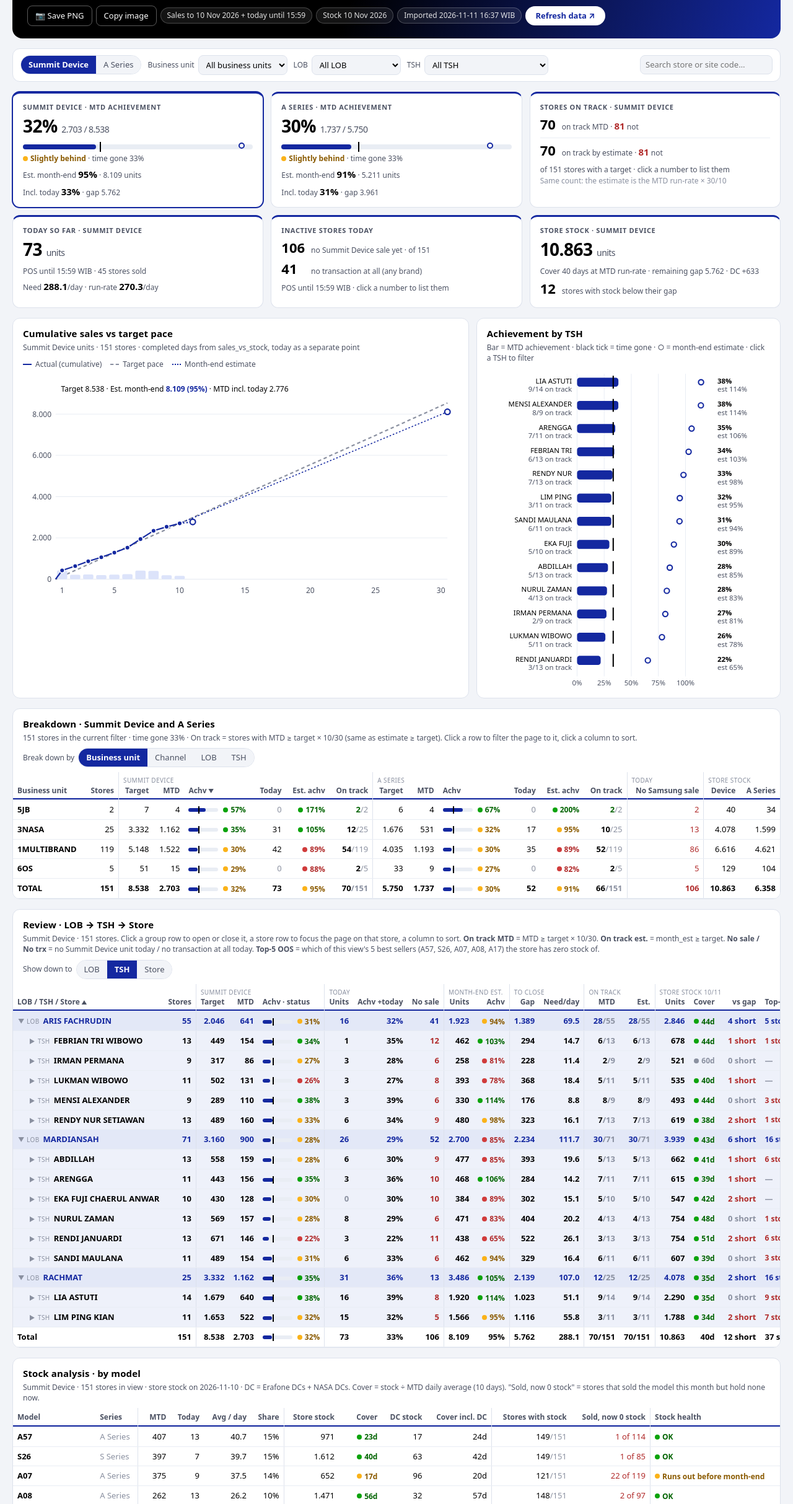
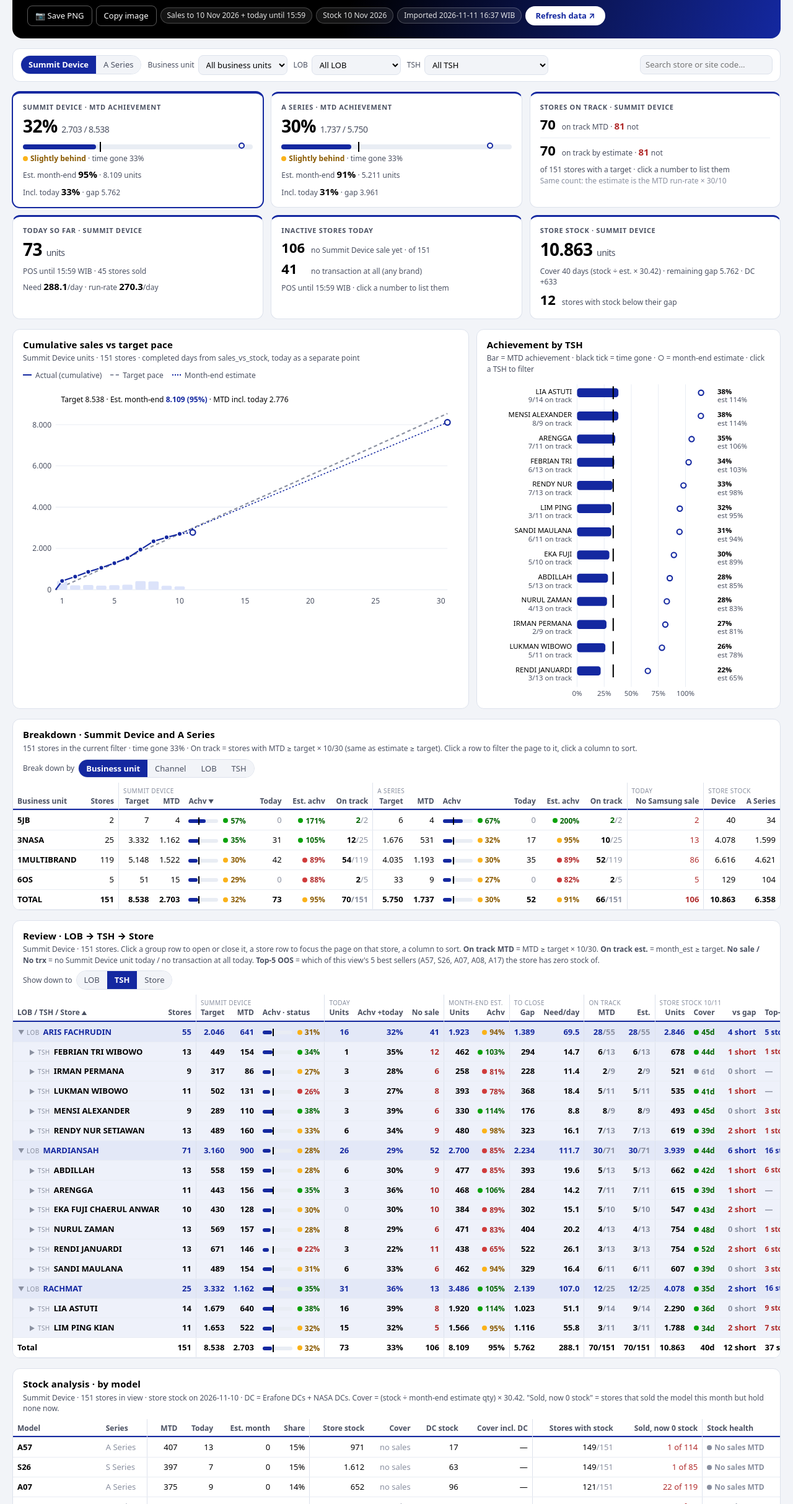
Before and after one commit to rcm5DaMon/samsung_summit, a plain HTML site: page index.html in a window 1280 px wide. Shown: the part 133-2560 px from the top of the page at 62% size. Drawn offline with Linux system fonts and the light colour scheme.

Commit message:
Add files via upload

```diff
--- a/index.html
+++ b/index.html
@@ -290,7 +290,7 @@
 
   <footer>
     <p>Source: BigQuery e-smart-433113 · sales and stock: region_data.sales_vs_stock (completed days to <span class="f-asof"></span>, stock <span class="f-stock"></span>) · today: region_data.sales_daily (PAID POS) · targets: master_data.target_summit_november and master_data.target_aseries_samsung · store attributes: sales_b2c.master_store_r5.</p>
-    <p>Summit Device = all SAMSUNG, Product_Category = Device units. A Series = SAMSUNG Device with Detail_Cat = A SERIES. MTD = SUM_quantity for completed days. Estimate = SUM_month_est_quantity (completed-day run-rate × 30). On track (MTD) = MTD ≥ target × days gone ÷ 30. On track (estimate) = estimate ≥ target. Today = PAID POS orders in sales_daily, only counted when its date is after the last completed day. Gap = target − (MTD + today). Need / day = gap ÷ days left incl. today. Cover = stock ÷ MTD daily average.</p>
+    <p>Summit Device = all SAMSUNG, Product_Category = Device units. A Series = SAMSUNG Device with Detail_Cat = A SERIES. MTD = SUM_quantity for completed days. Estimate = SUM_month_est_quantity (completed-day run-rate × 30). On track (MTD) = MTD ≥ target × days gone ÷ 30. On track (estimate) = estimate ≥ target. Today = PAID POS orders in sales_daily, only counted when its date is after the last completed day. Gap = target − (MTD + today). Need / day = gap ÷ days left incl. today. Cover (days) = (stock ÷ month-end estimate qty) × 30.42.</p>
   </footer>
 </div>
 
@@ -308,6 +308,9 @@ const parseDate = (s) => new Date(s + "T00:00:00");
 const dayMs = 86400000;
 const shortName = (n) => n.replace(/^ERAFONE\s+(&\s+MORE\s+)?/, "").replace(/^SAMSUNG\s+(STORE\s+)?/, "SES ");
 const twoWords = (n) => n.split(" ").slice(0, 2).join(" ");
+// Cover (days) = (stock / month-end estimate qty) x 30.42 average days per month
+const DAYS_PER_MONTH = 30.42;
+const coverOf = (stock, est) => est > 0 ? stock / est * DAYS_PER_MONTH : (stock > 0 ? Infinity : null);
 const CH_SHORT = { "SAMSUNG STORE": "SES", "ERAFONE & MORE": "E&M", "ERAFONE": "Erafone", "FRANCHISE": "Franchise", "XL STORE": "XL", "INDOSAT STORE": "Indosat", "LOTTEMART": "Lotte", "AGRES": "Agres" };
 const chShort = (c) => CH_SHORT[c] || c;
 
@@ -342,9 +345,9 @@ function prep(j) {
     s.days[di][0] += +qa; s.days[di][1] += +qA; s.mtd.all += +qa; s.mtd.a += +qA;
   });
   split(j.est).forEach(([site, ea, eA]) => { const s = map.get(site); if (s) { s.est.all = +ea; s.est.a = +eA; } });
-  split(j.mix).forEach(([site, cat, model, mtd, tod, stk]) => {
+  split(j.mix).forEach(([site, cat, model, mtd, tod, stk, est]) => {
     const s = map.get(site); if (!s) return;
-    s.models.push({ cat, model, mtd: +mtd, today: +tod, stock: +stk });
+    s.models.push({ cat, model, mtd: +mtd, today: +tod, stock: +stk, est: +(est || 0) });
     s.today.all += +tod; s.stock.all += +stk;
     if (cat === "A") { s.today.a += +tod; s.stock.a += +stk; }
   });
@@ -364,7 +367,7 @@ function metrics(s, k = state.prog) {
   return { target, mtd, today, tot, est, stock, exp, pace, gap, rate,
     achv: target ? mtd / target : null, achvT: target ? tot / target : null, estAchv: target ? est / target : null,
     onMtd: target > 0 && pace >= 1, onEst: target > 0 && est >= target,
-    need: gap / D.remDays, cover: rate ? stock / rate : (stock ? Infinity : null), short: target > 0 && stock < gap,
+    need: gap / D.remDays, cover: coverOf(stock, est), short: target > 0 && stock < gap,
     inactive: D.hasToday && today <= 0, noTrx: D.hasToday && s.orders === 0 };
 }
 
@@ -518,7 +521,7 @@ function sumMetrics(rows, k = state.prog) {
   });
   o.achv = o.target ? o.mtd / o.target : null; o.achvT = o.target ? o.tot / o.target : null; o.estAchv = o.target ? o.est / o.target : null;
   o.pace = o.target ? (o.exp ? o.mtd / o.exp : 1) : null; o.rate = D.doneDays ? o.mtd / D.doneDays : 0;
-  o.need = o.gap / D.remDays; o.cover = o.rate ? o.stock / o.rate : null;
+  o.need = o.gap / D.remDays; o.cover = coverOf(o.stock, o.est);
   o.gapAgg = Math.max(0, o.target - o.tot);
   return o;
 }
@@ -558,7 +561,7 @@ function renderKpis(rows) {
   const pools = dcPools(rows), dcQ = D.dcStock.filter((r) => pools.has(r.bu) && (state.prog === "all" || r.cat === "A")).reduce((a, r) => a + r.q, 0);
   const stock = `<div class="card kpi"><div class="label">Store stock · ${P}</div>
       <div class="value">${fmt(o.stock)} <small>units</small></div>
-      <div class="foot">Cover ${o.cover == null ? "—" : Math.round(o.cover) + " days"} at MTD run-rate · remaining gap ${fmt(o.gapAgg)} · DC +${fmt(dcQ)}</div>
+      <div class="foot">Cover ${o.cover == null || !isFinite(o.cover) ? "—" : Math.floor(o.cover) + " days"} (stock ÷ est. × 30.42) · remaining gap ${fmt(o.gapAgg)} · DC +${fmt(dcQ)}</div>
       <div class="pick">${btn("short", o.short)}<span>stores with stock below their gap</span></div></div>`;
   document.getElementById("kpis").innerHTML = progCard("all") + progCard("a") + track + today + inact + stock;
   document.querySelectorAll("[data-pick]").forEach((b) => b.onclick = (e) => {
@@ -691,9 +694,9 @@ function achvCell(achv, pace, has) {
 }
 function coverHtml(cover, stock) {
   if (cover == null) return `<span class="muted">—</span>`;
-  if (!isFinite(cover)) return `<span class="muted" title="Stock but no sales MTD">no sales</span>`;
+  if (!isFinite(cover)) return `<span class="muted" title="Stock but no estimated sales this month">no sales</span>`;
   const cls = cover < 7 ? "s-crit" : cover < D.remDays ? "s-warn" : cover > 60 ? "s-none" : "s-good";
-  return `<span class="status ${cls}" title="${cover < D.remDays ? "Runs out before month-end at the MTD run-rate" : cover > 60 ? "More than 60 days of stock" : "Covers the rest of the month"}"><i class="dot"></i>${Math.floor(cover)}d</span>`;
+  return `<span class="status ${cls}" title="${cover < D.remDays ? "Runs out before month-end at the estimated pace" : cover > 60 ? "More than 60 days of stock" : "Covers the rest of the month"}"><i class="dot"></i>${Math.floor(cover)}d</span>`;
 }
 
 function renderReview(rows) {
@@ -781,7 +784,7 @@ function renderReview(rows) {
   t.tFoot.innerHTML = `<tr><td class="l">Total</td><td>${fmt(o.n)}</td><td class="bl">${fmt(o.target)}</td><td>${fmt(o.mtd)}</td><td class="l">${achvCell(o.achv, o.pace, o.target > 0)}</td><td class="bl">${D.hasToday ? fmt(o.today) : "—"}</td><td>${pct(o.achvT)}</td><td>${D.hasToday ? fmt(o.inactive) : "—"}</td>
     <td class="bl">${fmt(o.est)}</td><td>${pct(o.estAchv)}</td><td class="bl">${fmt(o.gapAgg)}</td><td>${(o.gapAgg / D.remDays).toFixed(1)}</td>
     <td class="bl">${o.onMtd}/${o.withT}</td><td>${o.onEst}/${o.withT}</td>
-    <td class="bl">${fmt(o.stock)}</td><td>${o.cover == null ? "—" : Math.round(o.cover) + "d"}</td><td>${o.short} short</td><td class="l">${oosAll} stores</td></tr>`;
+    <td class="bl">${fmt(o.stock)}</td><td>${o.cover == null || !isFinite(o.cover) ? "—" : Math.floor(o.cover) + "d"}</td><td>${o.short} short</td><td class="l">${oosAll} stores</td></tr>`;
 }
 
 // ---------- breakdown table (like iP18 vs iP17): both targets side by side ----------
@@ -840,43 +843,42 @@ function renderModels(rows) {
   const ok = (cat) => k === "all" || cat === "A";
   const pools = dcPools(rows);
   const by = new Map();
-  const get = (model, cat) => by.get(model) || by.set(model, { model, cat, mtd: 0, today: 0, stock: 0, dc: 0, withStock: 0, selling: 0, zeroSelling: 0 }).get(model);
+  const get = (model, cat) => by.get(model) || by.set(model, { model, cat, mtd: 0, today: 0, stock: 0, est: 0, dc: 0, withStock: 0, selling: 0, zeroSelling: 0 }).get(model);
   rows.forEach((s) => s.models.forEach((x) => {
     if (!ok(x.cat)) return;
     const o = get(x.model, x.cat);
-    o.mtd += x.mtd; o.today += x.today; o.stock += x.stock;
+    o.mtd += x.mtd; o.today += x.today; o.stock += x.stock; o.est += x.est;
     if (x.stock > 0) o.withStock++;
   }));
   // stores that sold the model MTD but now hold zero stock of it
   rows.forEach((s) => { const have = new Map(s.models.map((x) => [x.model, x])); by.forEach((o) => { const x = have.get(o.model); if (x && x.mtd > 0) { o.selling++; if (x.stock <= 0) o.zeroSelling++; } }); });
   D.dcStock.forEach((r) => { if (ok(r.cat) && pools.has(r.bu)) get(r.model, r.cat).dc += r.q; });
   const list = [...by.values()].filter((o) => o.mtd || o.today || o.stock || o.dc).sort((a, b) => (b.mtd + b.today) - (a.mtd + a.today) || b.stock - a.stock);
-  const n = rows.length, tot = list.reduce((a, o) => ({ mtd: a.mtd + o.mtd, today: a.today + o.today, stock: a.stock + o.stock, dc: a.dc + o.dc }), { mtd: 0, today: 0, stock: 0, dc: 0 });
+  const n = rows.length, tot = list.reduce((a, o) => ({ mtd: a.mtd + o.mtd, today: a.today + o.today, stock: a.stock + o.stock, est: a.est + o.est, dc: a.dc + o.dc }), { mtd: 0, today: 0, stock: 0, est: 0, dc: 0 });
+  const days = (c) => c == null || !isFinite(c) ? "—" : Math.floor(c) + "d";
   const health = (o) => {
-    const rate = D.doneDays ? o.mtd / D.doneDays : 0, c = rate ? o.stock / rate : null;
-    if (!rate) return o.stock ? `<span class="status s-none"><i class="dot"></i>No sales MTD</span>` : "—";
+    const c = coverOf(o.stock, o.est);
+    if (!(o.est > 0)) return o.stock ? `<span class="status s-none"><i class="dot"></i>No sales MTD</span>` : "—";
     if (c < 7) return `<span class="status s-crit"><i class="dot"></i>Low · refill</span>`;
     if (c < D.remDays) return `<span class="status s-warn"><i class="dot"></i>Runs out before month-end</span>`;
     if (c > 60) return `<span class="status s-none"><i class="dot"></i>Overstock (&gt;60d)</span>`;
     return `<span class="status s-good"><i class="dot"></i>OK</span>`;
   };
   document.getElementById("stockNote").innerHTML = `${P} · ${n} stores in view · store stock on ${D.j.stock_date} · DC = ${[...pools].map((p) => p === "3NASA" ? "NASA DCs" : "Erafone DCs").join(" + ")}. ` +
-    `Cover = stock ÷ MTD daily average (${D.doneDays} days). "Sold, now 0 stock" = stores that sold the model this month but hold none now.`;
-  t.tHead.innerHTML = `<tr><th class="l">Model</th><th class="l">Series</th><th class="bl">MTD</th><th>Today</th><th>Avg / day</th><th>Share</th>
+    `Cover = (stock ÷ month-end estimate qty) × 30.42. "Sold, now 0 stock" = stores that sold the model this month but hold none now.`;
+  t.tHead.innerHTML = `<tr><th class="l">Model</th><th class="l">Series</th><th class="bl">MTD</th><th>Today</th><th>Est. month</th><th>Share</th>
     <th class="bl">Store stock</th><th>Cover</th><th>DC stock</th><th>Cover incl. DC</th><th class="bl">Stores with stock</th><th>Sold, now 0 stock</th><th class="l bl">Stock health</th></tr>`;
   t.tBodies[0].innerHTML = list.map((o) => {
-    const rate = D.doneDays ? o.mtd / D.doneDays : 0;
     return `<tr><td class="l"><b>${esc(o.model)}</b></td><td class="l muted">${CAT[o.cat] || o.cat}</td>
-      <td class="bl">${fmt(o.mtd)}</td><td class="${o.today ? "" : "muted"}">${D.hasToday ? fmt(o.today) : "—"}</td><td>${rate.toFixed(1)}</td><td>${pct(tot.mtd ? o.mtd / tot.mtd : null)}</td>
-      <td class="bl">${fmt(o.stock)}</td><td>${coverHtml(rate ? o.stock / rate : (o.stock ? Infinity : null))}</td>
-      <td>${fmt(o.dc)}</td><td>${rate ? Math.round((o.stock + o.dc) / rate) + "d" : "—"}</td>
+      <td class="bl">${fmt(o.mtd)}</td><td class="${o.today ? "" : "muted"}">${D.hasToday ? fmt(o.today) : "—"}</td><td>${fmt(o.est)}</td><td>${pct(tot.mtd ? o.mtd / tot.mtd : null)}</td>
+      <td class="bl">${fmt(o.stock)}</td><td>${coverHtml(coverOf(o.stock, o.est))}</td>
+      <td>${fmt(o.dc)}</td><td>${days(coverOf(o.stock + o.dc, o.est))}</td>
       <td class="bl">${fmt(o.withStock)}<span class="muted">/${n}</span></td>
       <td class="${o.zeroSelling ? "s-crit" : "muted"}">${o.zeroSelling ? fmt(o.zeroSelling) + " of " + fmt(o.selling) : "0"}</td>
       <td class="l bl">${health(o)}</td></tr>`;
   }).join("") || `<tr><td class="l" colspan="13">No models for this filter.</td></tr>`;
-  const rate = D.doneDays ? tot.mtd / D.doneDays : 0;
-  t.tFoot.innerHTML = `<tr><td class="l">Total · ${list.length} models</td><td></td><td class="bl">${fmt(tot.mtd)}</td><td>${D.hasToday ? fmt(tot.today) : "—"}</td><td>${rate.toFixed(1)}</td><td>100%</td>
-    <td class="bl">${fmt(tot.stock)}</td><td>${rate ? Math.round(tot.stock / rate) + "d" : "—"}</td><td>${fmt(tot.dc)}</td><td>${rate ? Math.round((tot.stock + tot.dc) / rate) + "d" : "—"}</td><td class="bl"></td><td></td><td class="bl"></td></tr>`;
+  t.tFoot.innerHTML = `<tr><td class="l">Total · ${list.length} models</td><td></td><td class="bl">${fmt(tot.mtd)}</td><td>${D.hasToday ? fmt(tot.today) : "—"}</td><td>${fmt(tot.est)}</td><td>100%</td>
+    <td class="bl">${fmt(tot.stock)}</td><td>${days(coverOf(tot.stock, tot.est))}</td><td>${fmt(tot.dc)}</td><td>${days(coverOf(tot.stock + tot.dc, tot.est))}</td><td class="bl"></td><td></td><td class="bl"></td></tr>`;
 }
 
 function renderDc(rows) {
```
Also changed, not shown: 1 other file.
